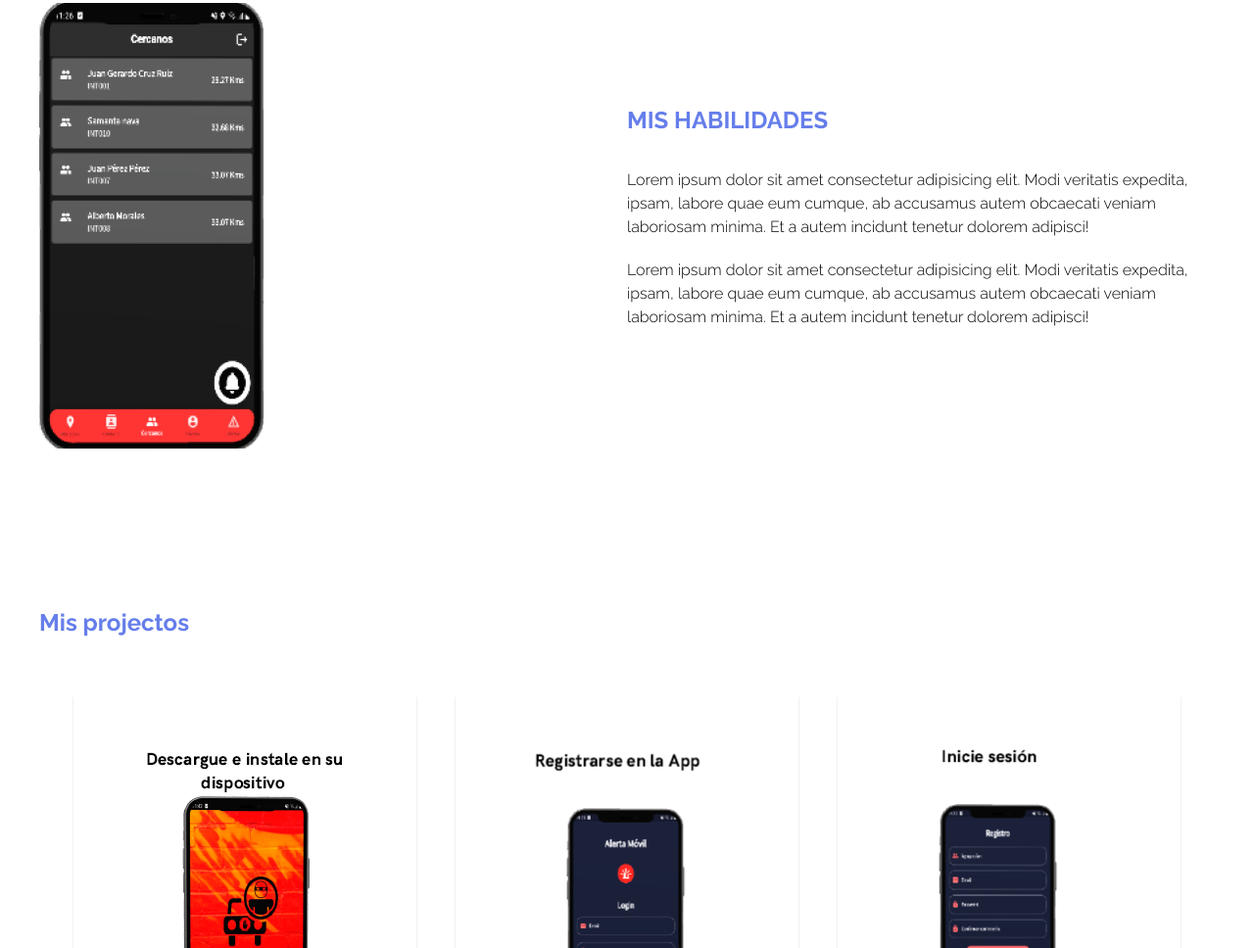
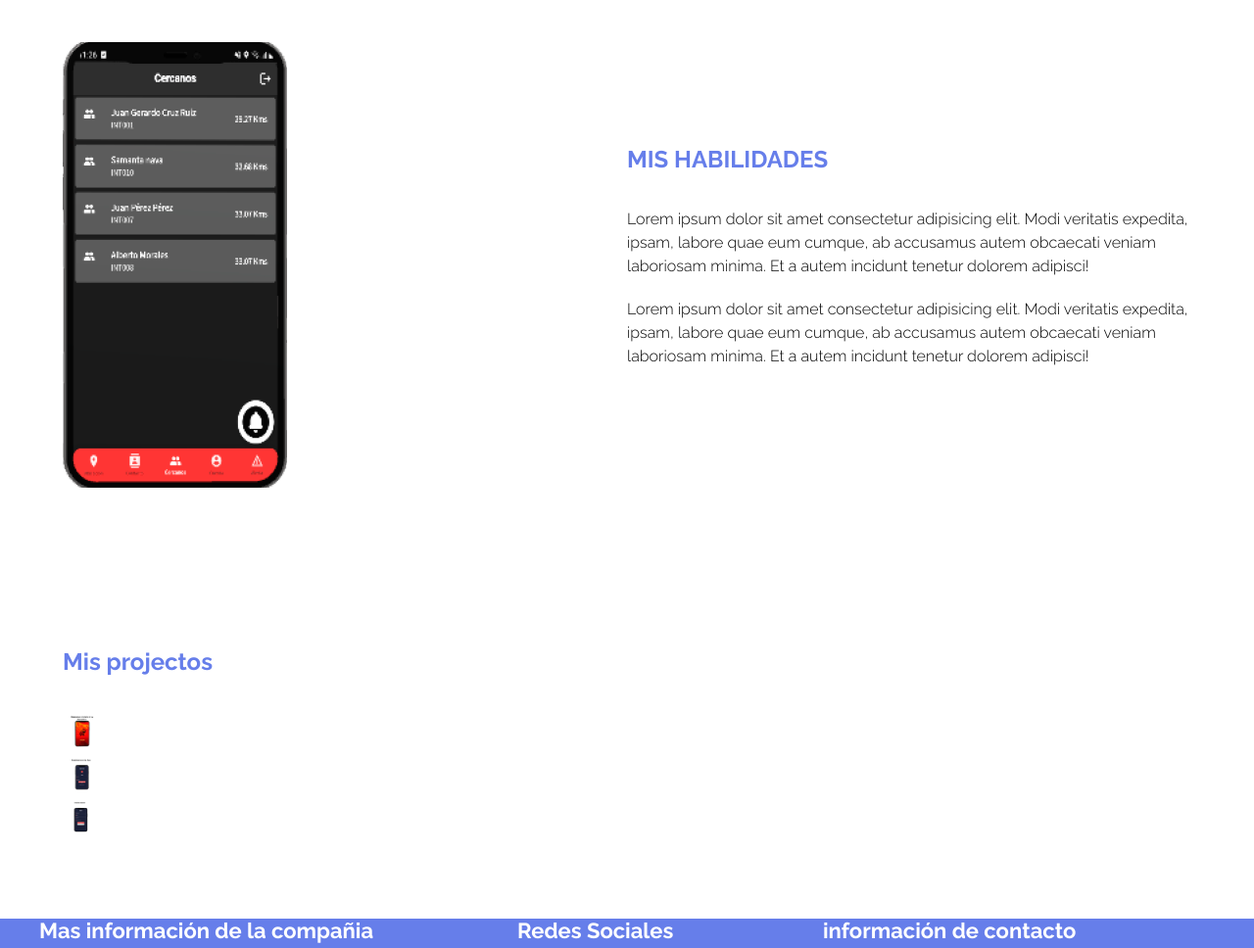
Before and after one commit to brayanHernandezO/alertaMo, a plain HTML site: page index.html in a window 1280 px wide. Shown: the part 1832-2800 px from the top of the page at 98% size. Drawn offline with Linux system fonts and the light colour scheme.

Commit message:
Update estilos.css

```diff
--- a/css/estilos.css
+++ b/css/estilos.css
@@ -3,21 +3,20 @@
     --background: linear-gradient(135deg, #667eea7e 0%, #764ba298 100%);
     --color-primary:#667eea;
     --color-secundary:#764ba2;
-
+    --boton-padding:20px 40px;
 }
 body{
     font-family: 'Raleway', sans-serif;
 
 
 }
-
 .container{
-    width: 100%;
+    width: 90%;
     margin: 0 auto;
+    overflow: hidden;
     padding: 80px 0;
     max-width: 1200px;
 }
-
 .subtitle{
     color: var(--color-primary);
     font-size: 2,5rem;
@@ -154,45 +153,15 @@ body{
 }
 /*projects*/
 
-/*Cards*/
-
-.content{
-    width: 100%;
-    max-width: 1200px;
-    height: 394px;
-    display: flex;
-    flex-wrap: wrap;
-    justify-content: center;
-    margin: auto;
-    padding-bottom: 50px;
-}
-
-.content .card{
-    width: 350px;
-    height: 400px;
-    border-radius: 8px;
-    box-shadow: 0 2px 2px rgba(0, 0, 0, .2);
-    overflow: hidden;
-    margin: 20px;
-    text-align: center;
-    transition: all 0.25s;
-}
-
-.content .card:hover{
-    transform: translate(-15px);
-    box-shadow: 0 12 px 16pc rgba(0, 0, 0, .2);
-}
-
-.content .card img{
-    width: 354px;
-    height: 394px;
-}
 
 
 /*Footer*/
+
 footer{
     background: var(--color-primary);
     color: white;
+    align-self: flex-end;
+    width: 100%;
 }
 
 .container-footer-all{
```
